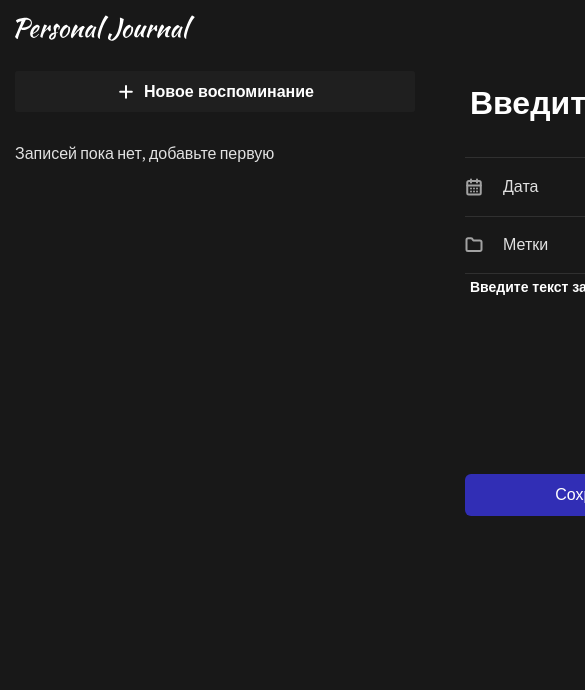
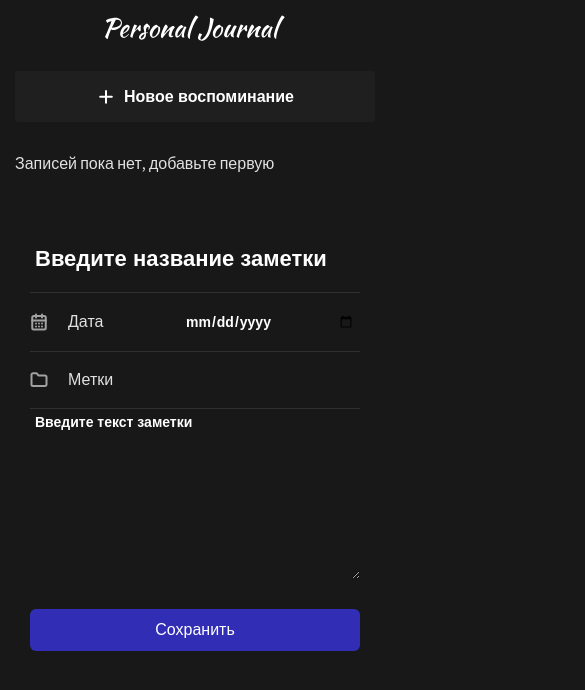
Before and after one commit to vitaliygalata1986/react-notes, a React (Vite) app: page / in a window 390 px wide. Shown: the top 690 px of the page, 585 px wide, since content can reach past the window. Built offline with nearby package versions, Linux system fonts and the light colour scheme.

Commit message:
added new styles for  mobile view

```diff
--- a/src/App.css
+++ b/src/App.css
@@ -1,5 +1,5 @@
 .app {
   display: flex;
-  /* flex-wrap: wrap; */
+  flex-wrap: wrap;
   padding: 15px;
 }
--- a/src/components/CardButton/CardButton.css
+++ b/src/components/CardButton/CardButton.css
@@ -26,3 +26,9 @@
   font-weight: 600;
   line-height: normal;
 }
+
+@media (max-width: 480px) {
+  .card-button {
+    padding: 15px;
+  }
+}
--- a/src/components/Input/Input.module.css
+++ b/src/components/Input/Input.module.css
@@ -20,3 +20,10 @@
   background: rgb(68, 6, 6);
   color: #fff;
 }
+
+@media (max-width: 576px) {
+  .input-title {
+    font-size: 22px;
+    margin-bottom: 0;
+  }
+}
--- a/src/layouts/Body/Body.css
+++ b/src/layouts/Body/Body.css
@@ -1,5 +1,10 @@
 .body {
   flex-grow: 1;
   padding: 50px;
-  width: 100%;
 }
+@media (max-width: 991px) {
+  .body {
+    width: 100%;
+    padding: 50px 15px;
+  }
+}
--- a/src/layouts/LeftPanel/LeftPanel.css
+++ b/src/layouts/LeftPanel/LeftPanel.css
@@ -5,3 +5,14 @@
   flex-direction: column;
   row-gap: 30px;
 }
+@media (max-width: 991px) {
+  .left-panel {
+    flex-basis: 100%;
+  }
+}
+@media (max-width: 480px) {
+  .left-panel img {
+    display: block;
+    margin: 0 auto;
+  }
+}
```
Also changed, not shown: src/components/Button/Button.css (line endings or trailing spaces), src/components/JournalForm/JournalForm.module.css (line endings or trailing spaces).
